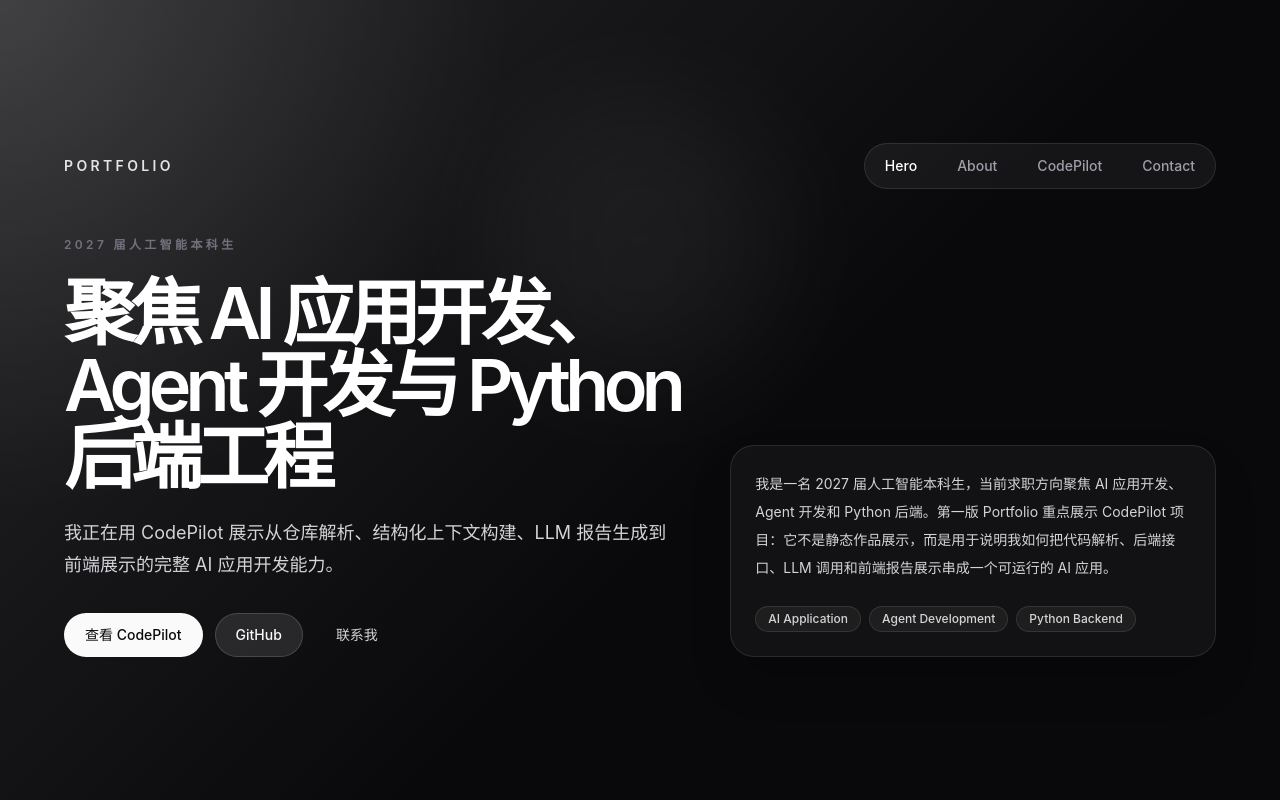
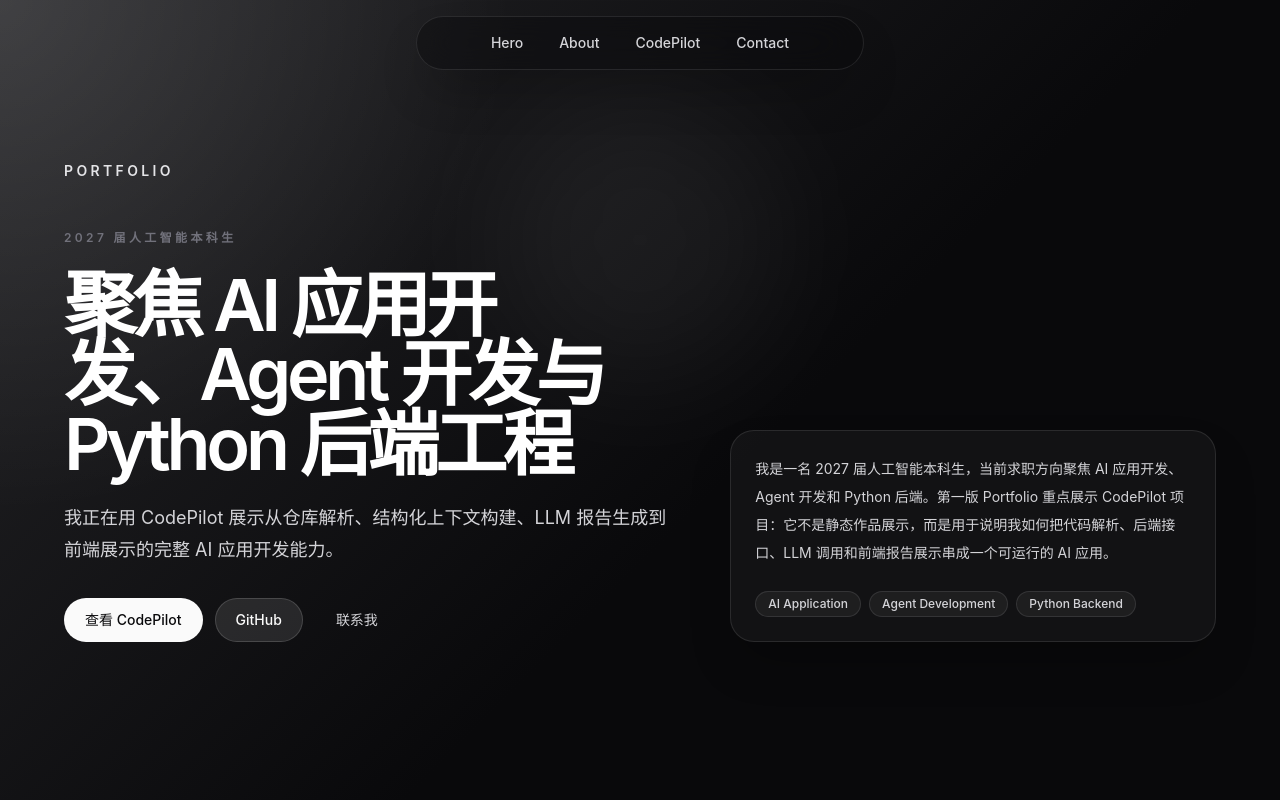
Before and after one commit to Strange-Men/Portfolio, a React (Vite) app: page / in a window 1280 px wide. Shown: the top 800 px of the page. Built offline with nearby package versions, Linux system fonts and the light colour scheme; the HTML template or start-up script is replaced by a standard one.

Commit message:
style(v1.14.0-visual-nav-polish): polish navigation and layout

```diff
--- a/src/App.tsx
+++ b/src/App.tsx
@@ -4,15 +4,22 @@ import {
   ContactSection,
   HeroSection,
 } from './components/sections';
+import { StickyNav } from './components/ui';
 
 function App() {
   return (
-    <main className="min-h-screen overflow-x-hidden bg-zinc-950" aria-label="Portfolio homepage">
-      <HeroSection />
-      <AboutSection />
-      <CodePilotSection />
-      <ContactSection />
-    </main>
+    <>
+      <StickyNav />
+      <main
+        className="min-h-screen overflow-x-hidden bg-zinc-950"
+        aria-label="Portfolio homepage"
+      >
+        <HeroSection />
+        <AboutSection />
+        <CodePilotSection />
+        <ContactSection />
+      </main>
+    </>
   );
 }
 
--- a/src/components/sections/AboutSection.tsx
+++ b/src/components/sections/AboutSection.tsx
@@ -14,7 +14,7 @@ export function AboutSection() {
           <SectionLabel>About</SectionLabel>
           <h2
             id="about-title"
-            className="mt-5 text-3xl font-semibold tracking-[-0.05em] text-white sm:text-4xl"
+            className="mt-5 text-3xl font-semibold leading-tight tracking-[-0.05em] text-balance text-white sm:text-4xl md:text-5xl"
           >
             先把一个核心项目讲清楚。
           </h2>
--- a/src/components/sections/CodePilotSection.tsx
+++ b/src/components/sections/CodePilotSection.tsx
@@ -46,7 +46,7 @@ export function CodePilotSection() {
           </div>
 
           <div className="space-y-6">
-            <div className="rounded-3xl border border-white/10 bg-white/[0.04] p-6">
+            <div className="min-w-0 rounded-3xl border border-white/10 bg-white/[0.04] p-6">
               <h3 className="text-lg font-semibold tracking-[-0.03em] text-white">
                 核心流程
               </h3>
@@ -65,7 +65,7 @@ export function CodePilotSection() {
               </ol>
             </div>
 
-            <div className="rounded-3xl border border-white/10 bg-white/[0.04] p-6">
+            <div className="min-w-0 rounded-3xl border border-white/10 bg-white/[0.04] p-6">
               <h3 className="text-lg font-semibold tracking-[-0.03em] text-white">
                 技术栈
               </h3>
@@ -77,7 +77,7 @@ export function CodePilotSection() {
               </div>
             </div>
 
-            <div className="rounded-3xl border border-white/10 bg-white/[0.04] p-6">
+            <div className="min-w-0 rounded-3xl border border-white/10 bg-white/[0.04] p-6">
               <h3 className="text-lg font-semibold tracking-[-0.03em] text-white">
                 可讲技术点
               </h3>
@@ -86,7 +86,7 @@ export function CodePilotSection() {
                 {codepilot.talkingPoints.map((point) => (
                   <li
                     key={point}
-                    className="rounded-2xl border border-white/10 bg-zinc-950/40 px-4 py-3 text-sm text-zinc-300"
+                    className="min-w-0 break-words rounded-2xl border border-white/10 bg-zinc-950/40 px-4 py-3 text-sm text-zinc-300"
                   >
                     {point}
                   </li>
--- a/src/components/sections/ContactSection.tsx
+++ b/src/components/sections/ContactSection.tsx
@@ -16,7 +16,7 @@ export function ContactSection() {
 
             <h2
               id="contact-title"
-              className="mt-5 text-4xl font-semibold tracking-[-0.06em] text-white sm:text-5xl"
+              className="mt-5 text-3xl font-semibold leading-tight tracking-[-0.06em] text-balance text-white sm:text-4xl md:text-5xl"
             >
               保持联系，继续聊项目。
             </h2>
--- a/src/components/sections/HeroSection.tsx
+++ b/src/components/sections/HeroSection.tsx
@@ -13,43 +13,13 @@ export function HeroSection() {
       <div className="absolute left-1/2 top-24 -z-10 h-72 w-72 -translate-x-1/2 rounded-full bg-white/5 blur-3xl" />
 
       <div className="mx-auto flex w-full max-w-6xl flex-col gap-12">
-        <header className="flex flex-col gap-4 sm:flex-row sm:items-center sm:justify-between">
+        <header>
           <a
             href="#hero"
             className="text-sm font-semibold tracking-[0.24em] text-zinc-200 transition-colors hover:text-white focus-visible:outline focus-visible:outline-2 focus-visible:outline-offset-4 focus-visible:outline-zinc-50"
           >
             PORTFOLIO
           </a>
-
-          <nav
-            className="flex items-center gap-1 overflow-x-auto rounded-full border border-white/10 bg-white/5 p-1 sm:gap-2"
-            aria-label="Primary navigation"
-          >
-            <a
-              href="#hero"
-              className="rounded-full px-4 py-2 text-sm font-medium text-white"
-            >
-              Hero
-            </a>
-            <a
-              href="#about"
-              className="rounded-full px-4 py-2 text-sm font-medium text-zinc-400 transition-colors hover:bg-white/10 hover:text-white focus-visible:outline focus-visible:outline-2 focus-visible:outline-offset-2 focus-visible:outline-zinc-50"
-            >
-              About
-            </a>
-            <a
-              href="#codepilot"
-              className="rounded-full px-4 py-2 text-sm font-medium text-zinc-400 transition-colors hover:bg-white/10 hover:text-white focus-visible:outline focus-visible:outline-2 focus-visible:outline-offset-2 focus-visible:outline-zinc-50"
-            >
-              CodePilot
-            </a>
-            <a
-              href="#contact"
-              className="rounded-full px-4 py-2 text-sm font-medium text-zinc-400 transition-colors hover:bg-white/10 hover:text-white focus-visible:outline focus-visible:outline-2 focus-visible:outline-offset-2 focus-visible:outline-zinc-50"
-            >
-              Contact
-            </a>
-          </nav>
         </header>
 
         <div className="grid gap-12 lg:grid-cols-[1.12fr_0.88fr] lg:items-end">
@@ -58,7 +28,7 @@ export function HeroSection() {
 
             <h1
               id="hero-title"
-              className="mt-6 text-4xl font-semibold tracking-[-0.08em] text-white sm:text-5xl md:text-6xl lg:text-7xl"
+              className="mt-6 max-w-4xl text-balance text-4xl font-semibold leading-[0.96] tracking-[-0.06em] text-white sm:text-5xl md:text-6xl lg:text-7xl"
             >
               {profile.heroTitle}
             </h1>
--- /dev/null
+++ b/src/components/ui/StickyNav.tsx
@@ -0,0 +1,27 @@
+const navItems = [
+  { href: '#hero', label: 'Hero' },
+  { href: '#about', label: 'About' },
+  { href: '#codepilot', label: 'CodePilot' },
+  { href: '#contact', label: 'Contact' },
+] as const;
+
+export function StickyNav() {
+  return (
+    <nav
+      className="fixed left-1/2 top-4 z-50 w-[calc(100%-2rem)] max-w-md -translate-x-1/2 overflow-x-auto rounded-full border border-white/10 bg-zinc-950/55 px-2 py-2 shadow-2xl shadow-black/30 backdrop-blur-xl supports-[backdrop-filter]:bg-zinc-950/40"
+      aria-label="Primary navigation"
+    >
+      <div className="flex w-max min-w-full items-center justify-center gap-1">
+        {navItems.map((item) => (
+          <a
+            key={item.href}
+            href={item.href}
+            className="rounded-full px-4 py-2 text-sm font-medium text-zinc-300 transition-colors hover:bg-white/10 hover:text-white focus-visible:outline focus-visible:outline-2 focus-visible:outline-offset-2 focus-visible:outline-zinc-50"
+          >
+            {item.label}
+          </a>
+        ))}
+      </div>
+    </nav>
+  );
+}
--- a/src/components/ui/index.ts
+++ b/src/components/ui/index.ts
@@ -1,4 +1,5 @@
 export { Button } from './Button';
 export { ExternalLink } from './ExternalLink';
+export { StickyNav } from './StickyNav';
 export { Tag } from './Tag';
 export { SectionLabel } from './SectionLabel';
```
Also changed, not shown: 1 other file (tests, documents, lock files or other folders).
